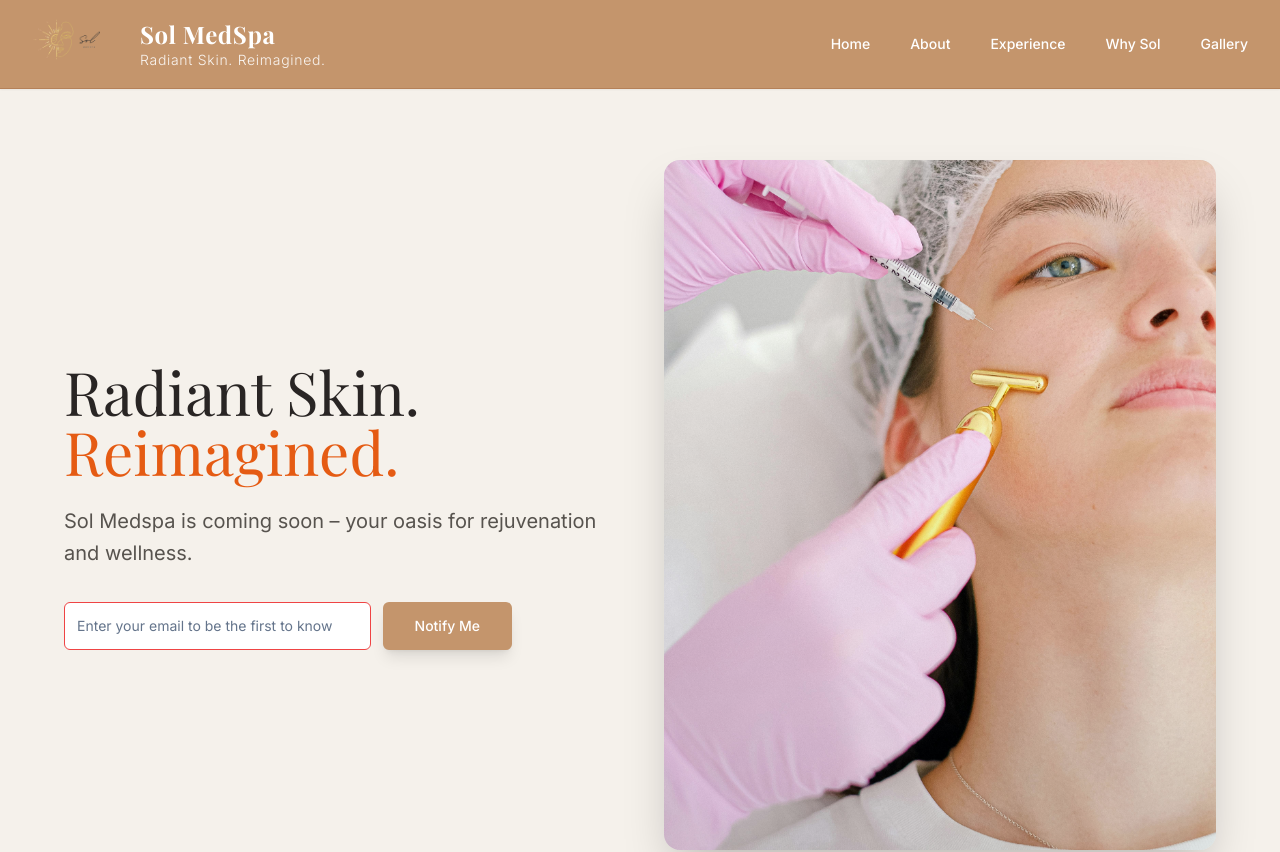
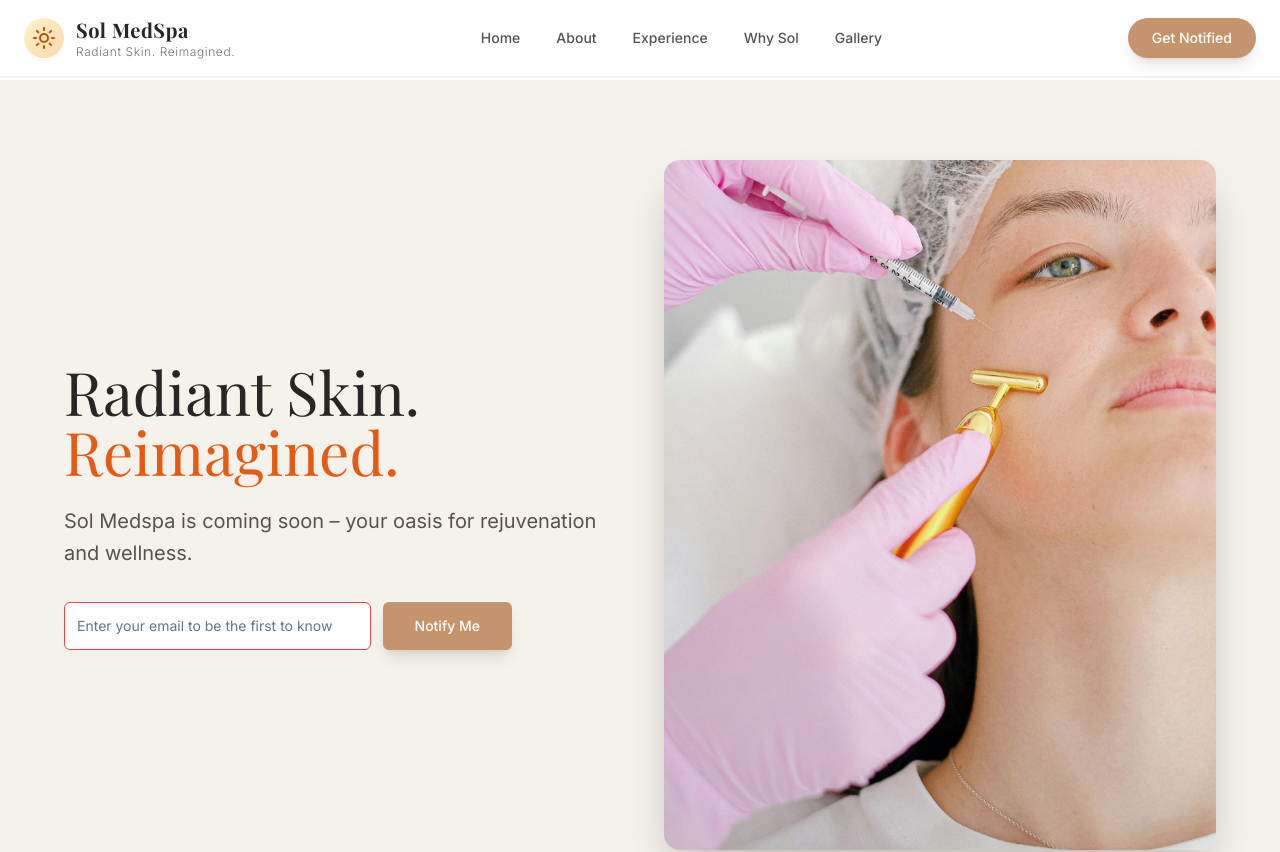
Before and after one commit to iisael9/Sol_MedSpa, a Next.js app: page / in a window 1280 px wide. Shown: the top 852 px of the page. Built offline with nearby package versions, Linux system fonts and the light colour scheme; no server answers; a web font is replaced by a local one.

Commit message:
feat: modernize header design with glass morphism and mobile menu
Update header with sleek glass design, rounded elements, and smooth animations.

Co-authored-by: null <125531205+iisael9@users.noreply.github.com>

```diff
--- a/app/page.tsx
+++ b/app/page.tsx
@@ -52,76 +52,80 @@ export default function SolMedspaLanding() {
   return (
     <div className="min-h-screen" style={{ backgroundColor: "#F5F1EB" }}>
       {/* Header Navigation */}
-      <header
-        className="fixed top-0 left-0 right-0 z-50 backdrop-blur-md border-b border-amber-900/20 shadow-sm"
-        style={{ backgroundColor: "#C4956C" }}
-      >
-        <div className="max-w-7xl mx-auto px-4 py-3">
+      <header className="fixed top-0 left-0 right-0 z-50 bg-white/95 backdrop-blur-lg border-b border-stone-200/50 shadow-sm">
+        <div className="max-w-7xl mx-auto px-6 py-4">
           <div className="flex items-center justify-between">
             {/* Sol MedSpa Logo */}
-            <div className="flex items-center">
-              <Image
-                src="/images/sol-logo.svg"
-                alt="Sol MedSpa Logo"
-                width={240}
-                height={144}
-                className="h-12 md:h-16 w-auto mr-2 md:mr-3"
-              />
+            <div className="flex items-center space-x-3">
+              <div className="w-10 h-10 rounded-full bg-gradient-to-br from-amber-100 to-orange-200 flex items-center justify-center">
+                <Sun className="w-6 h-6 text-amber-700" />
+              </div>
               <div className="flex flex-col">
-                <span className="text-white font-serif text-lg md:text-2xl font-bold tracking-wide">Sol MedSpa</span>
-                <span className="text-white/90 text-xs md:text-sm font-light tracking-wider hidden sm:block">
+                <span className="text-stone-800 font-serif text-xl font-bold tracking-wide">Sol MedSpa</span>
+                <span className="text-stone-500 text-xs font-light tracking-wider hidden sm:block">
                   Radiant Skin. Reimagined.
                 </span>
               </div>
             </div>
 
             {/* Navigation Buttons */}
-            <nav className="hidden md:flex items-center space-x-2">
+            <nav className="hidden md:flex items-center space-x-1">
               <Button
                 variant="ghost"
                 onClick={() => scrollToSection("hero")}
-                className="text-white hover:bg-white/20 hover:text-white font-medium px-4 py-2"
+                className="text-stone-600 hover:text-stone-800 hover:bg-stone-100 font-medium px-4 py-2 rounded-full transition-all duration-200"
               >
                 Home
               </Button>
               <Button
                 variant="ghost"
                 onClick={() => scrollToSection("about")}
-                className="text-white hover:bg-white/20 hover:text-white font-medium px-4 py-2"
+                className="text-stone-600 hover:text-stone-800 hover:bg-stone-100 font-medium px-4 py-2 rounded-full transition-all duration-200"
               >
                 About
               </Button>
               <Button
                 variant="ghost"
                 onClick={() => scrollToSection("experience")}
-                className="text-white hover:bg-white/20 hover:text-white font-medium px-4 py-2"
+                className="text-stone-600 hover:text-stone-800 hover:bg-stone-100 font-medium px-4 py-2 rounded-full transition-all duration-200"
               >
                 Experience
               </Button>
               <Button
                 variant="ghost"
                 onClick={() => scrollToSection("why-choose")}
-                className="text-white hover:bg-white/20 hover:text-white font-medium px-4 py-2"
+                className="text-stone-600 hover:text-stone-800 hover:bg-stone-100 font-medium px-4 py-2 rounded-full transition-all duration-200"
               >
                 Why Sol
               </Button>
               <Button
                 variant="ghost"
                 onClick={() => scrollToSection("gallery")}
-                className="text-white hover:bg-white/20 hover:text-white font-medium px-4 py-2"
+                className="text-stone-600 hover:text-stone-800 hover:bg-stone-100 font-medium px-4 py-2 rounded-full transition-all duration-200"
               >
                 Gallery
               </Button>
             </nav>
 
+            {/* CTA Button & Mobile Menu */}
+            <div className="flex items-center space-x-3">
+              <Button
+                className="hidden sm:flex items-center px-6 py-2 text-white font-medium rounded-full shadow-lg hover:shadow-xl transition-all duration-200 transform hover:scale-105"
+                style={{ backgroundColor: "#C4956C" }}
+                onClick={() => scrollToSection("hero")}
+              >
+                Get Notified
+              </Button>
+
               {/* Mobile Menu Button */}
               <Button
                 variant="ghost"
-              className="md:hidden text-white hover:bg-white/20"
+                className="md:hidden text-stone-600 hover:text-stone-800 hover:bg-stone-100 p-2 rounded-full"
                 onClick={() => scrollToSection("about")}
               >
-              <ChevronDown className="w-6 h-6" />
+                <ChevronDown className="w-5 h-5" />
               </Button>
+            </div>
           </div>
         </div>
       </header>
```
Lines whose indentation alone changed are shown as unchanged.
